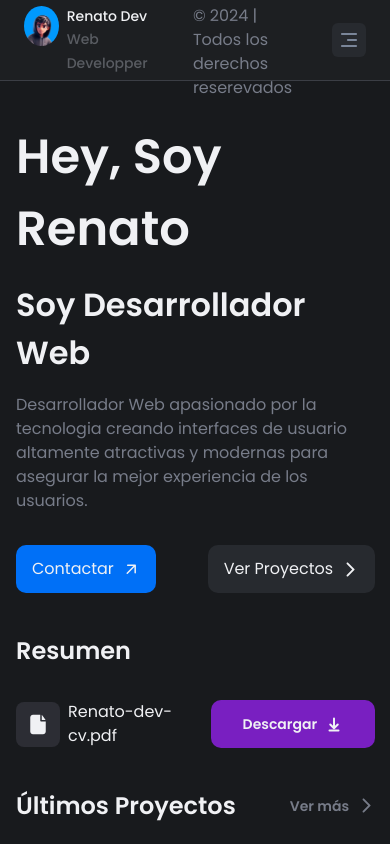
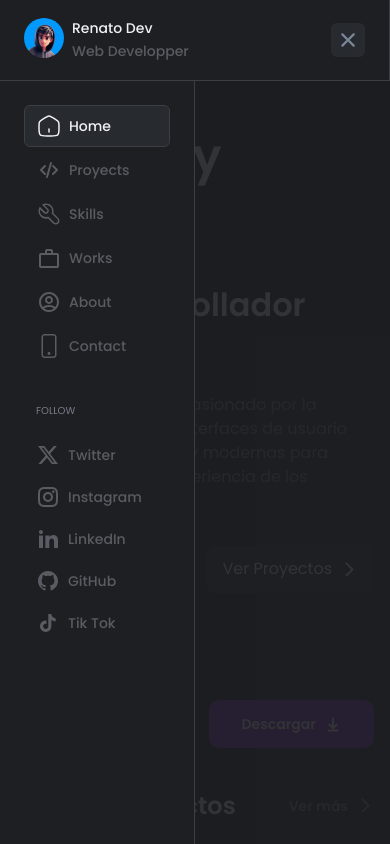
Before and after one commit to renatobits/my-portfolio, a React (Vite) app: page / in a window 390 px wide. Both pictures are taken after a click on the button 349 px from the left and 40 px from the top of the page. Shown: the top 844 px of the page. Built offline with nearby package versions, Linux system fonts and the light colour scheme.

Commit message:
add responsive navbar open and close menu

```diff
--- a/src/Layout/layout.css
+++ b/src/Layout/layout.css
@@ -28,7 +28,6 @@ footer a {
     .principal {
         width: 100%;
         min-width: auto;
-        overflow-x: hidden;
         padding: 0 16px;
     }
 }
--- a/src/modules/aside/Aside.tsx
+++ b/src/modules/aside/Aside.tsx
@@ -14,14 +14,15 @@ import IconTiktok from '../../icons/icons-nav/IconTiktok';
 import IconGithub from '../../icons/icons-nav/IconGithub';
 import { useState } from 'react';
 import IoconMenu from '../../icons/IconMenu';
+import IconClose from '../../icons/IconClose';
 
 export default function Aside() {
     const [collapse, setCollapse] = useState(false);
     const [menuActive, setMenuActive] = useState(false);
     return (
-        <aside className={collapse ? 'collapse' : ''}>
+        <aside className={collapse ? 'active' : ''}>
             <ProfileInfo />
-            <div className="nav-container">
+            <div className={menuActive ? 'nav-container active' : 'nav-container'} onClick={() => setMenuActive(!menuActive)}>
                 <nav>
                     <ul>
                         <li>
@@ -99,9 +100,9 @@ export default function Aside() {
                 </nav>
                 <a href="/" className='external'>Comprar Diseño</a>
             </div>
-            <span>Renato Dev © 2024 | Todos los derechos reserevados</span>
-            <button>
-                <IoconMenu />
+            <span className='copy'>Renato Dev © 2024 | Todos los derechos reserevados</span>
+            <button onClick={() => setMenuActive(!menuActive)}>
+                {menuActive ? <IconClose /> : <IoconMenu />}
             </button>
         </aside>
     )
--- a/src/modules/aside/aside.css
+++ b/src/modules/aside/aside.css
@@ -115,13 +115,19 @@ a.active {
     text-align: center;
 
 }
+
 button {
     background: #272A2F;
     border: none;
     padding: 5px;
     border-radius: 6px;
     display: flex;
+    transition: .2s ease-in-out;
 }
+button svg {
+    transition: all .2s ease-in-out;
+}
+
 @media screen and (width > 1600px) {
     aside {
         height: 100vh;
@@ -137,10 +143,40 @@ button {
         align-items: center;
         max-height: 60px;
         border-bottom: 1px solid #3B3E45;
-        padding: 40px 24px;
+        padding: auto 16px;
+        position: sticky;
+        top: 0;
+        transition: .2s ease-in-out;
+    }
+    aside .copy {
+        display: none;
     }
 
     .nav-container {
+        background: #1d1f22e6;
+        max-width: 100%;
+        height: 100vh;
+        top: 80.5px;
+        left: -100%;
+        right: 0;
+        position: fixed;
+        opacity: 0;
+        transition: .2s ease-in-out;
+    }
+    .nav-container.active {
+        left: 0;
+        opacity: 1;
+        transition: .2s ease-in-out;
+    }
+
+    nav {
+        background: #1D1F22;
+        border-right: 1px solid #3B3E45;
+        padding: 24px 24px;
+        width: 50%;
+        height: 100%;
+    }
+    .external {
         display: none;
     }
 }
```
